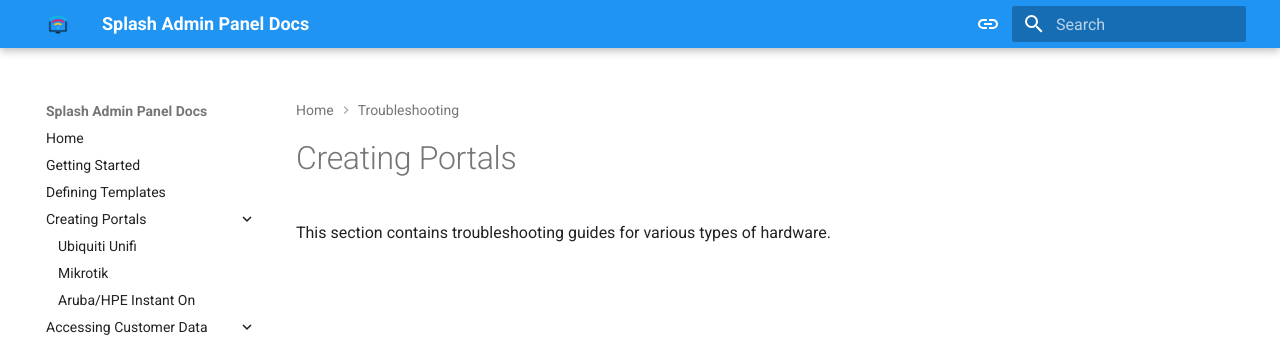
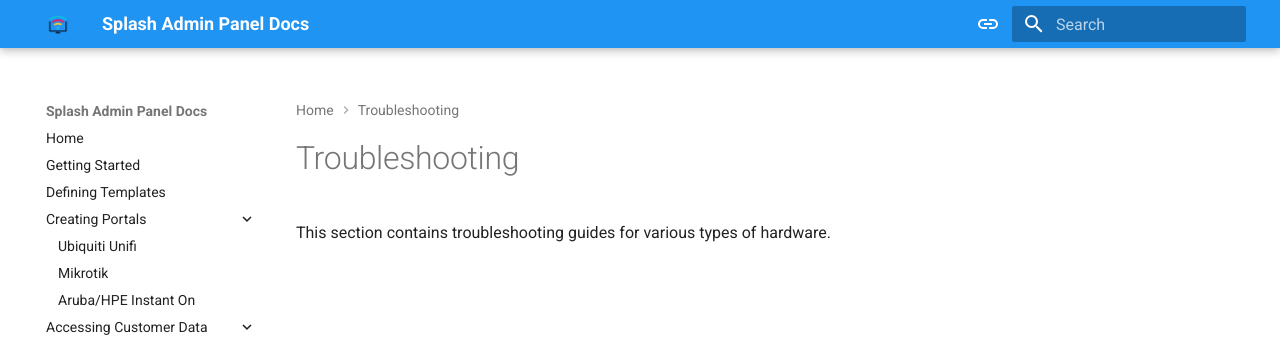
Before and after one commit to splash-networks/admin-panel-doc, an MkDocs documentation site: the page built from docs/troubleshooting/index.md, in a window 1280 px wide. Shown: the top 337 px of the page. Built offline with MkDocs 1.6.1 and Material for MkDocs 9.7.7, drawn with Linux system fonts in a browser that asks for light colours.

```diff
--- a/docs/troubleshooting/index.md
+++ b/docs/troubleshooting/index.md
@@ -1,3 +1,3 @@
-# Creating Portals
+# Troubleshooting
 
 This section contains troubleshooting guides for various types of hardware.
```
